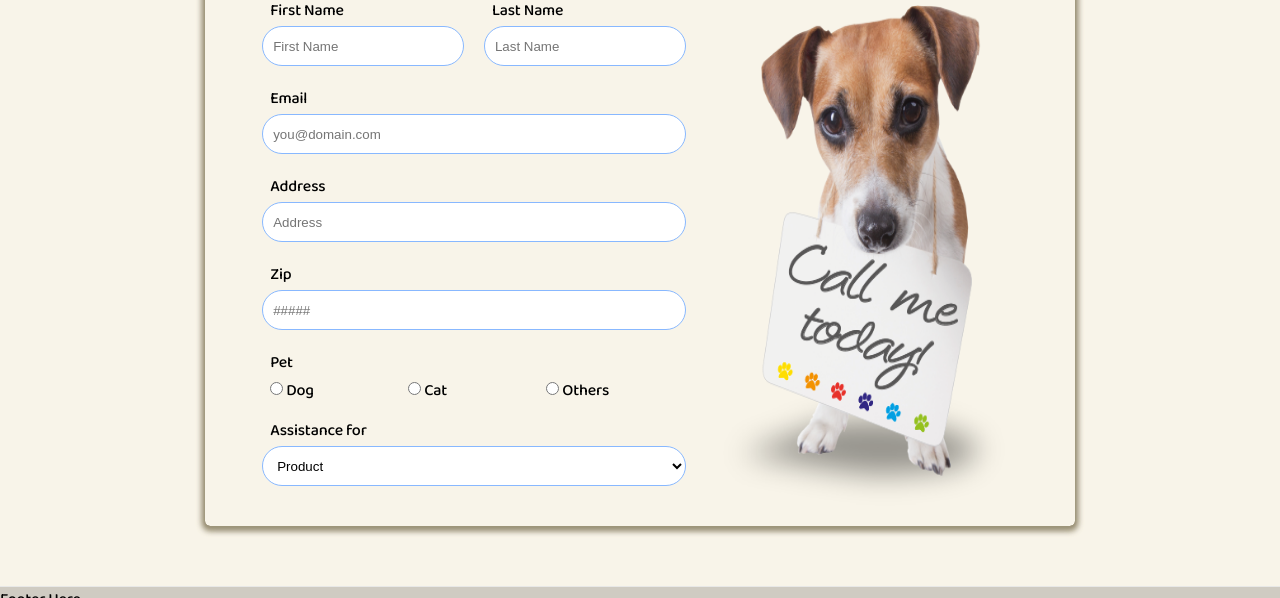
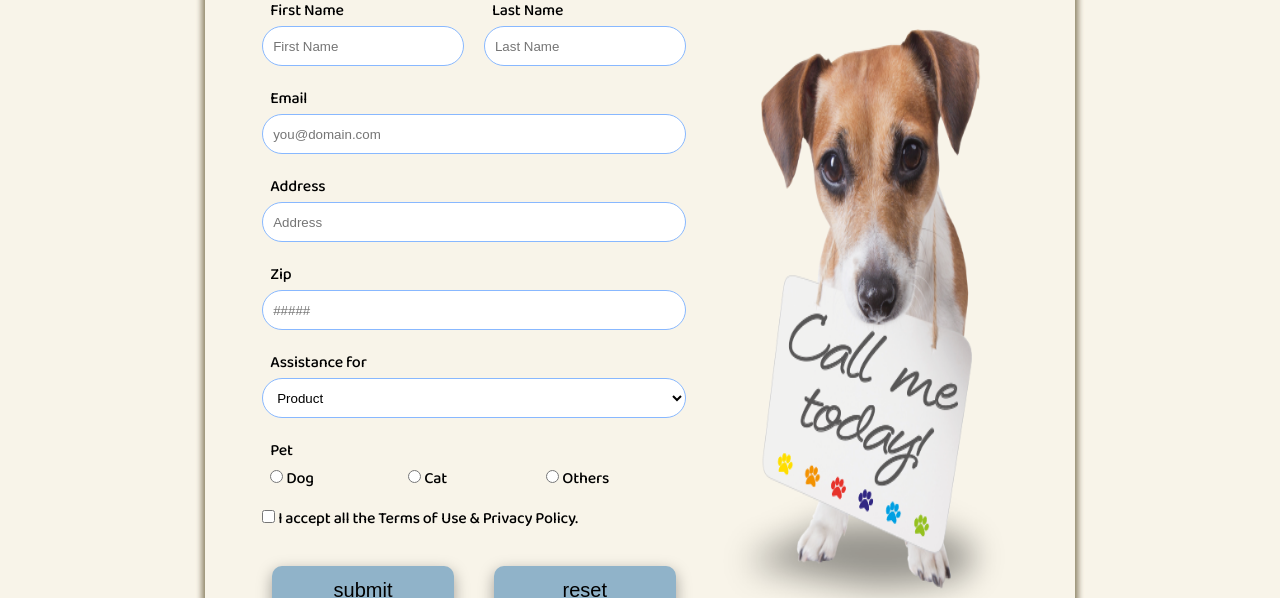
Before and after one commit to rnimisha/wsd.github.io, a plain HTML site: page website/contact.html in a window 1280 px wide. Shown: the part 354-952 px from the top of the page. Drawn offline with Linux system fonts and the light colour scheme.

```diff
--- a/website/contact.html
+++ b/website/contact.html
@@ -68,7 +68,7 @@
          <div id="contact">
             <form method="post" action="#" name="contactform" enctype="multipart/form-data">
                <h2>Contact Us</h2>
-               <div id="formgrid">
+               <div class="formgrid">
                   <div>
                      <label for="fname">First Name</label>
                      <input type="text" id="fname" name="firstname" placeholder="First Name" class="inputbox"/>
@@ -88,28 +88,11 @@
                   <input type="text" id="address" name="youraddress" placeholder="Address" class="inputbox"/>
                </div>
                <div class="data">
-                  <label for="zip">Zip</label>
+                  <label for="zipcode">Zip</label>
                   <input type="text" id="zipcode" name="zip" placeholder="#####" class="inputbox"/>
                </div>
-               <div>
-                  <label for="pet">Pet</label>
-                  <div id="lineblock">
-                     <label for="pet1">
-                        <input type="radio" name="pet" value="D"  id="pet"/>
-                        Dog
-                     </label>
-                     <label for="pet2">
-                        <input type="radio" id="pet" name="pet" value="C" />
-                        Cat
-                     </label>
-                     <label for="pet3">
-                        <input type="radio" id="pet" name="pet" value="O" />
-                        Others
-                     </label>
-                  </div>
-               </div>
                <div >
-                  <label for="Query">Assistance for</label>
+                  <label for="query">Assistance for</label>
                   <select id="query" name="query" class="inputbox">
                      <option value="product">Product</option>
                      <option value="train">Training</option>
@@ -118,6 +101,35 @@
                      <option value="vet">Vet</option>
                      <option value="other">Other</option>
                   </select>
+               </div>
+               <div>
+                  <label>Pet</label>
+                  <div id="lineblock">
+                     <label for="pet1">
+                        <input type="radio" name="pet" value="D"  id="pet1"/>
+                        Dog
+                     </label>
+                     <label for="pet2">
+                        <input type="radio" id="pet2" name="pet" value="C" />
+                        Cat
+                     </label>
+                     <label for="pet3">
+                        <input type="radio" id="pet3" name="pet" value="O" />
+                        Others
+                     </label>
+                  </div>
+               </div>
+               <div class="data">
+                     <input type="checkbox" id="agreement" name="agree" value="agree"> I accept all the Terms of Use & Privacy Policy.
+               </div>
+               <br/>
+               <div class="formgrid">
+                  <div>
+                     <input type="submit" name="submit" value="submit" class="minibutton" />
+                  </div>
+                  <div>
+                     <input type="reset" name="reset" value="reset" class="minibutton"/>
+                  </div>
                </div>
 
             </form>
--- a/website/css/styles.css
+++ b/website/css/styles.css
@@ -756,7 +756,7 @@ figcaption{
 form{
 	width: 85%;
 }
-#formgrid{
+.formgrid{
 	display: grid;
 	grid-template-columns: 1fr 1fr;
 	grid-gap: 20px;
@@ -797,6 +797,10 @@ label{
   	margin-top: 3px;
   	width: 30%;
   	height: 20px;
+}
+input[type=radio]:focus, input[type=checkbox]:focus{
+	outline: none;
+ 	box-shadow: #88b8ff 0px 7px 29px 0px;
 }
 @media screen and (max-width: 992px){
 	#main, #aboutmain, #healthmain{
```
